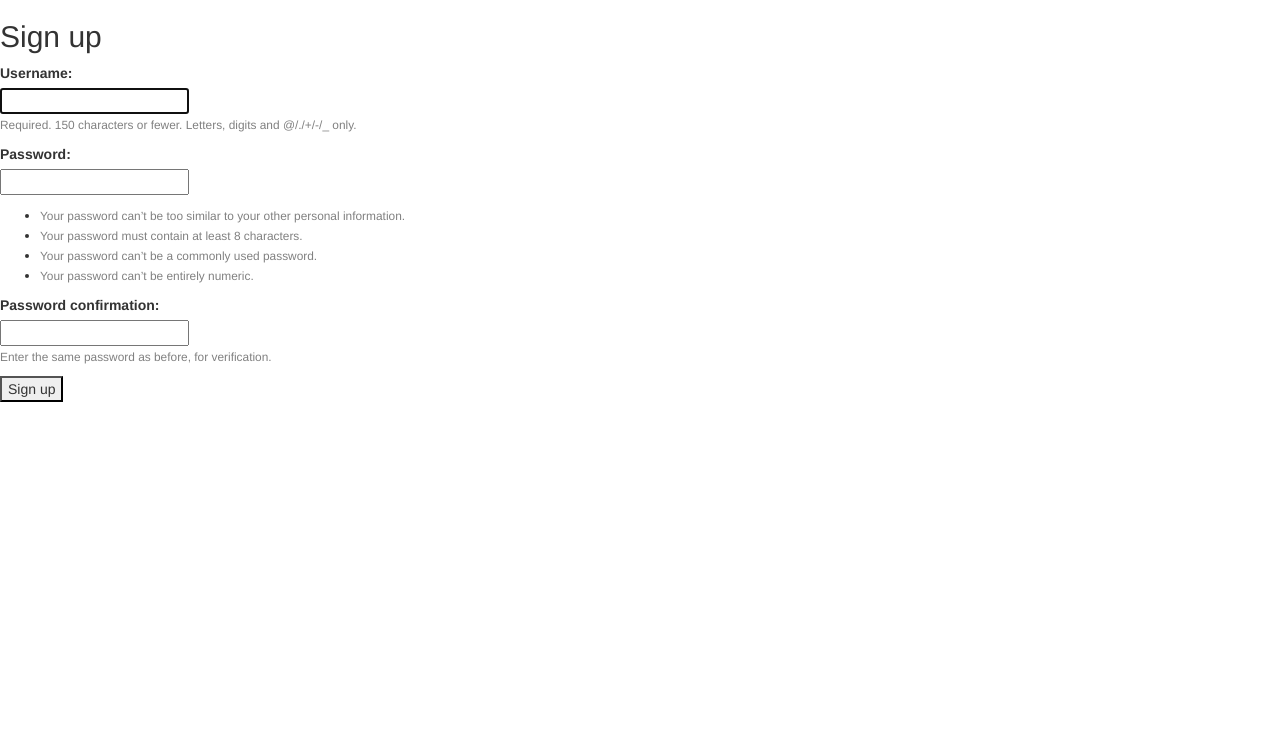
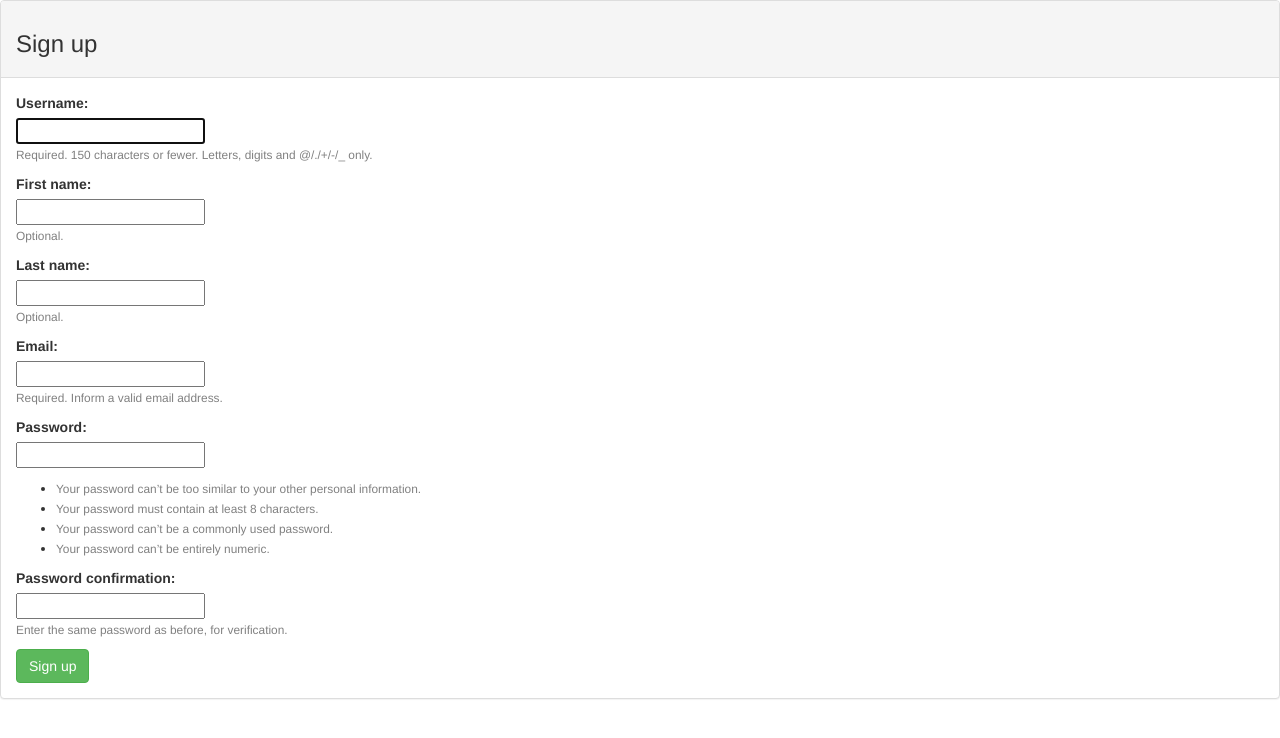
Before and after one commit to ppolle/neighbourhood_watch, a Django app: page /signup/ in a window 1280 px wide. Shown: the top 738 px of the page. Run offline with Django 3.2, Linux system fonts and the light colour scheme; some libraries are stand-ins or nearby versions.

Commit message:
this commit will implement simultaneous user signup with profile creation

```diff
--- /dev/null
+++ b/hoodapp/forms.py
@@ -0,0 +1,14 @@
+from django import forms
+from django.contrib.auth.forms import UserCreationForm
+from django.contrib.auth.models import User
+
+
+class SignUpForm(UserCreationForm):
+    first_name = forms.CharField(max_length=30, required=False, help_text='Optional.')
+    last_name = forms.CharField(max_length=30, required=False, help_text='Optional.')
+    email = forms.EmailField(max_length=254, help_text='Required. Inform a valid email address.')
+
+
+    class Meta:
+        model = User
+        fields = ('username', 'first_name', 'last_name', 'email', 'password1', 'password2', )
--- a/hoodapp/templates/authentication/signup.html
+++ b/hoodapp/templates/authentication/signup.html
@@ -1,10 +1,14 @@
 {% extends 'base.html' %}
 
 {% block content %}
-  <h2>Sign up</h2>
+<div class="panel panel-default">
+	<div class="panel-heading">
+		 <h3>Sign up</h3>
+	</div>
+	<div class="panel-body">
 		<form method="post">
 		    {% csrf_token %}
-    {% for field in form %}
+		    {% for field in  form %}
 		      <p>
 		        {{ field.label_tag }}<br>
 		        {{ field }}<br>
@@ -12,10 +16,15 @@
 		          <small style="color: grey">{{ field.help_text |safe}}</small>
 		        {% endif %}
 		        {% for error in field.errors %}
-          <p style="color: red">{{ error }}</p>
+		        <div class="alert alert-danger" role="alert">{{ error }}</div>
+
 		        {% endfor %}
 		      </p>
 		    {% endfor %}
-    <button type="submit">Sign up</button>
+		    <button type="submit" class="btn btn-success">Sign up</button>
 		</form>
+	</div>
+</div>
+
+
 {% endblock %}
--- a/hoodapp/views.py
+++ b/hoodapp/views.py
@@ -1,6 +1,7 @@
 from django.shortcuts import render,redirect
 from django.contrib.auth import login, authenticate
 from django.contrib.auth.forms import UserCreationForm
+from .forms import SignUpForm
 
 # Create your views here.
 def index(request):
@@ -10,8 +11,11 @@ def index(request):
 	return render(request,'index.html')
 
 def signup(request):
+	'''
+	This view class will implement user signup
+	'''
 	if request.method == 'POST':
-		form = UserCreationForm(request.POST)
+		form = SignUpForm(request.POST)
 		if form.is_valid():
 			form.save()
 			username = form.cleaned_data.get('username')
@@ -20,5 +24,5 @@ def signup(request):
 			login(request, user)
 			return redirect('index')
 	else:
-		form = UserCreationForm()
+		form = SignUpForm()
 	return render(request, 'authentication/signup.html', {'form': form})
```
Also changed, not shown: hoodapp/models.py (+16 -1 lines), hoodapp/migrations/0001_initial.py (added). Lines whose indentation alone changed are shown as unchanged.
